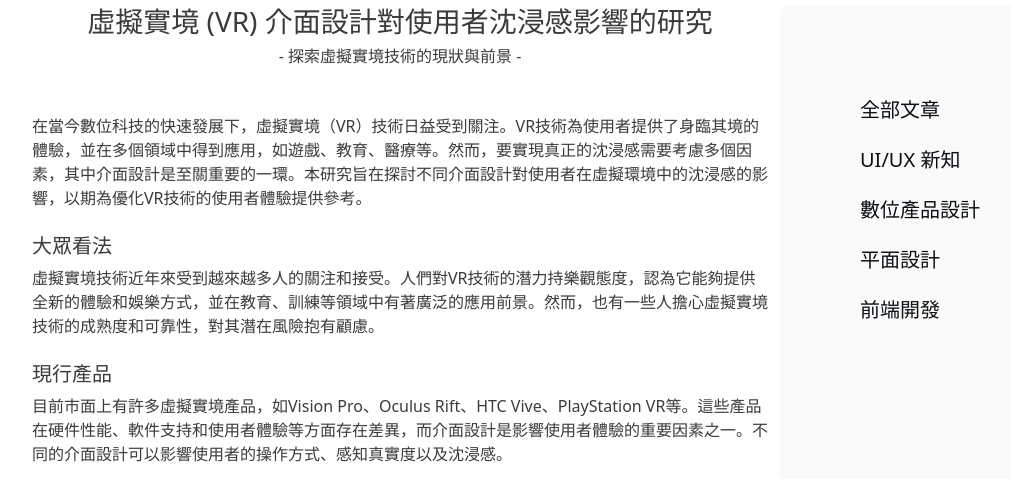
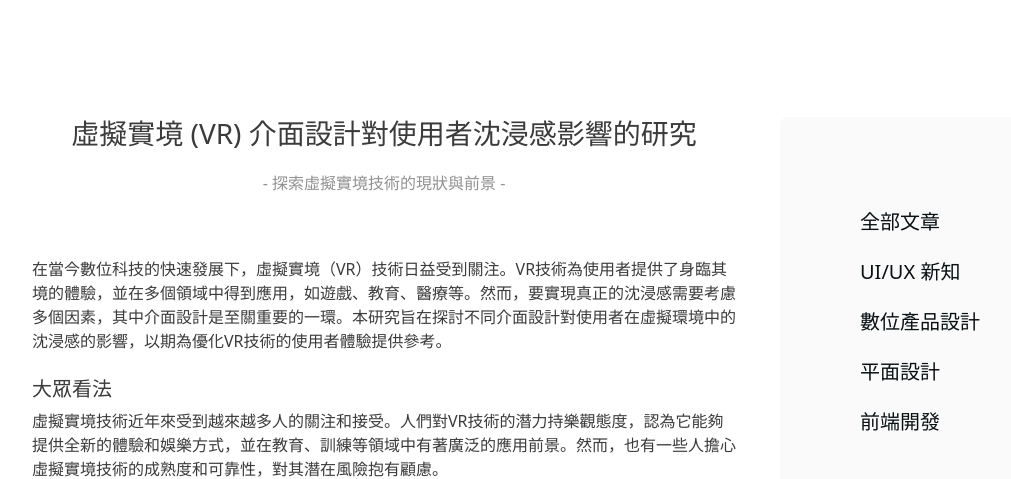
Before and after one commit to SmallTing1124/2024-website, a plain HTML site: page blog-in.html in a window 1280 px wide. Shown: the part 321-800 px from the top of the page, without its empty margins (50-1061 px from the left). Drawn offline with nearby package versions, Linux system fonts and the light colour scheme; a web font is replaced by a local one.

Commit message:
頁面微調

```diff
--- a/blog-in.html
+++ b/blog-in.html
@@ -52,7 +52,7 @@
                                 <h1 class="articleTitle h3">
                                     虛擬實境 (VR) 介面設計對使用者沈浸感影響的研究
                                 </h1>
-                                <h2 class="h6">- 探索虛擬實境技術的現狀與前景 -</h2>
+                                <h2 class="h6 py-3 text-gray">- 探索虛擬實境技術的現狀與前景 -</h2>
                             </div>
                             <div class="textEditor">
                                 <p>
--- a/scss/all.scss
+++ b/scss/all.scss
@@ -544,6 +544,7 @@ a {
     padding-bottom: 10%;
 
     .articleList {
+
         .item {
             a {
                 display: block;
@@ -781,7 +782,9 @@ footer {
 body::-webkit-scrollbar {
     display: none;
 }
+
 .blogPage {
+
     .tagBox {
         @media (max-width:991px) {
             margin-bottom: 3rem;
@@ -817,7 +820,7 @@ body::-webkit-scrollbar {
 
                     @media (max-width:991px) {
                         padding: 10px;
-                        white-space:nowrap;
+                        white-space: nowrap;
                     }
                 }
             }
@@ -827,6 +830,10 @@ body::-webkit-scrollbar {
 
     .articleList {
         padding: 0;
+
+        @media (min-width:992px) {
+            padding-right: 3rem;
+        }
 
         .item {
             margin-bottom: 4rem;
@@ -873,6 +880,16 @@ body::-webkit-scrollbar {
         }
     }
 
+    .contextBox {
+        padding-top: 10%;
+
+        .articleContent {
+            @media (min-width:992px) {
+                padding-right: 2rem;
+            }
+        }
+    }
+
     .relatedWorks {
         margin-top: 5%;
 
```
Also changed, not shown: blog.html (+0 -2 lines), css/all.css, 1 other file.
